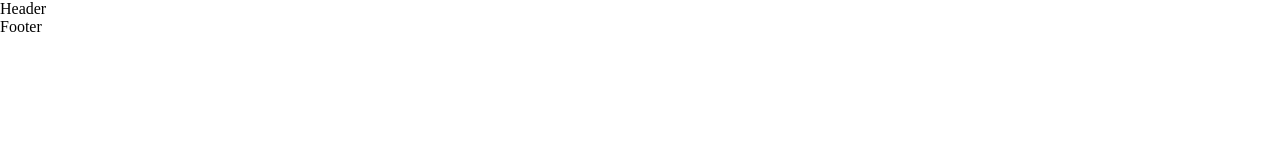
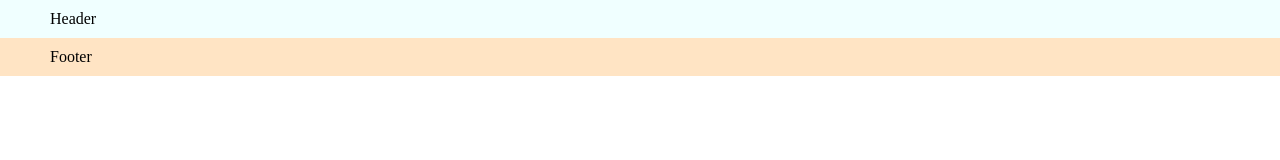
Before and after one commit to viktorfilmanovich/Gulp, a website: page src/index.html in a window 1280 px wide. Drawn offline with nearby package versions, Linux system fonts and the light colour scheme; files that its build step writes are made by us from their sources.

```diff
--- a/package.json
+++ b/package.json
@@ -23,6 +23,7 @@
     "gulp-sass": "^5.1.0",
     "gulp-strip-css-comments": "^2.0.0",
     "gulp-uglify": "^3.0.2",
+    "gulp-webp": "^4.0.1",
     "panini": "^1.7.2",
     "sass": "^1.56.2"
   }
--- /dev/null
+++ b/src/assets/scss/components/_footer.scss
@@ -0,0 +1,3 @@
+footer {
+  background-color: bisque;
+}
--- /dev/null
+++ b/src/assets/scss/components/_header.scss
@@ -0,0 +1,3 @@
+header {
+  background-color: azure;
+}
--- a/src/assets/scss/style.scss
+++ b/src/assets/scss/style.scss
@@ -1,5 +1,14 @@
+@import "./components/header";
+@import "./components/footer";
+
 /* comment */
 
 body {
   margin: 0;
 }
+
+.container {
+  max-width: 1180px;
+  padding: 10px;
+  margin: 0 auto;
+}
--- a/src/layouts/default.html
+++ b/src/layouts/default.html
@@ -4,7 +4,11 @@
     {{> head }}
   </head>
   <body>
-    {{> header }}{{> body }}{{> footer }}
+    {{> header }}
+    <main>
+      <section></section>
+    </main>
+    {{> footer }}
     <script src="assets/js/main.js"></script>
   </body>
 </html>
--- a/src/partials/footer.html
+++ b/src/partials/footer.html
@@ -1 +1,5 @@
-<footer>Footer</footer>
+<footer>
+  <div class="container">
+    <div>Footer</div>
+  </div>
+</footer>
--- a/src/partials/header.html
+++ b/src/partials/header.html
@@ -1 +1,5 @@
-<header>Header</header>
+<header>
+  <div class="container">
+    <div>Header</div>
+  </div>
+</header>
```
Also changed, not shown: gulpfile.js (+15 -4 lines).
